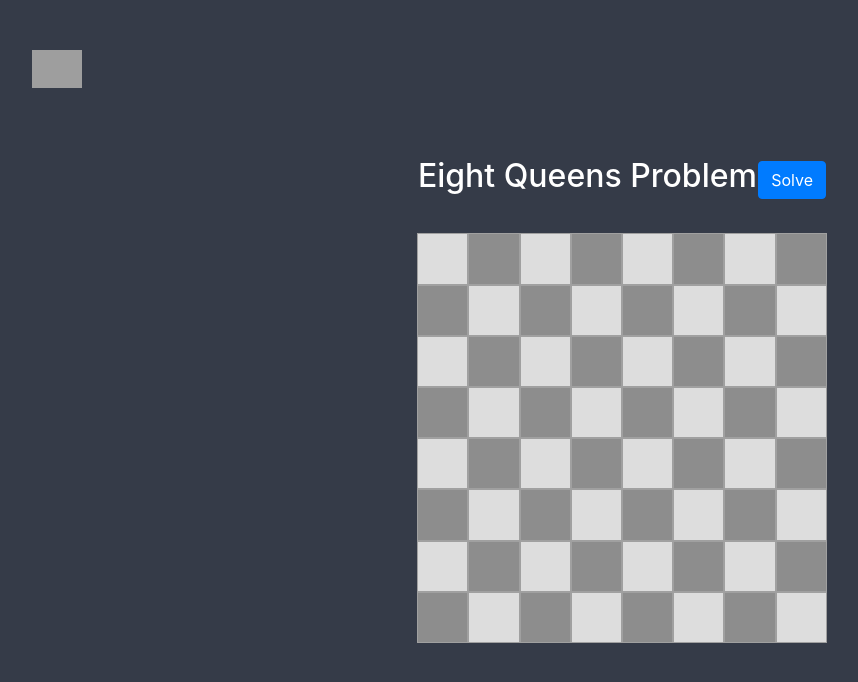
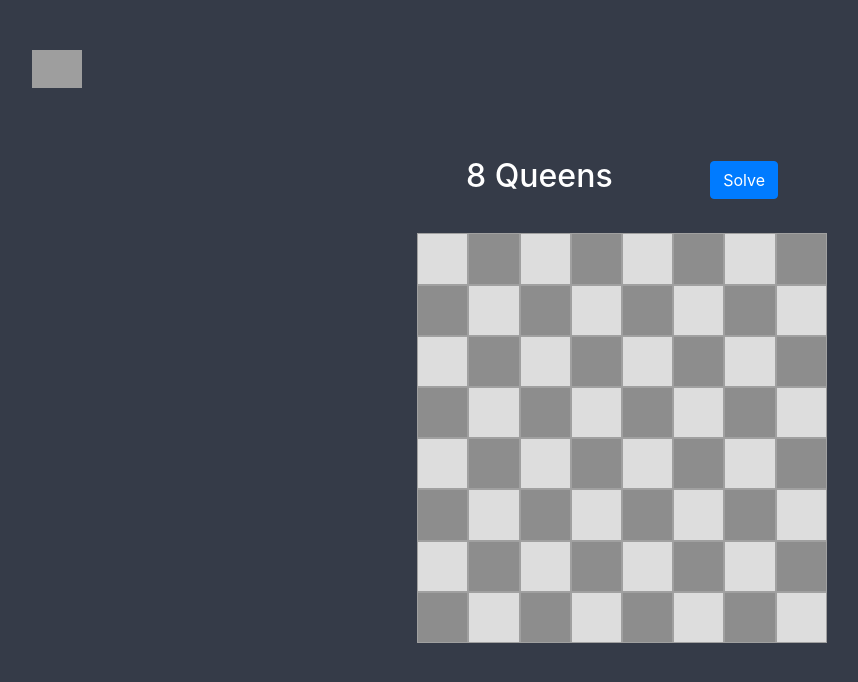
Before and after one commit to EricLiam94/algorithmVisualizer, a React (Create React App) app: page /8queens in a window 1280 px wide. Shown: the top 682 px of the page, without its empty margins (18-876 px from the left). Built offline with nearby package versions, Linux system fonts and the light colour scheme; grey boxes are pictures that could not be loaded.

Commit message:
modify title

```diff
--- a/package.json
+++ b/package.json
@@ -12,8 +12,7 @@
     "react-dom": "^16.13.1",
     "react-router-dom": "^5.1.2",
     "react-scripts": "3.4.1",
-    "react-toastify": "^5.5.0",
-    "react-transition-group": "^4.3.0"
+    "react-toastify": "^5.5.0"
   },
   "scripts": {
     "start": "react-scripts start",
--- a/src/Components/EightQueens/index.jsx
+++ b/src/Components/EightQueens/index.jsx
@@ -74,7 +74,7 @@
   return (
     <div>
       <div className={style.header}>
-        <h2> Eight Queens Problem</h2>
+        <h2> 8 Queens</h2>
         <Button
           onClick={clickHandler}
           className={isComplete ? "disabled" : " "}
```
